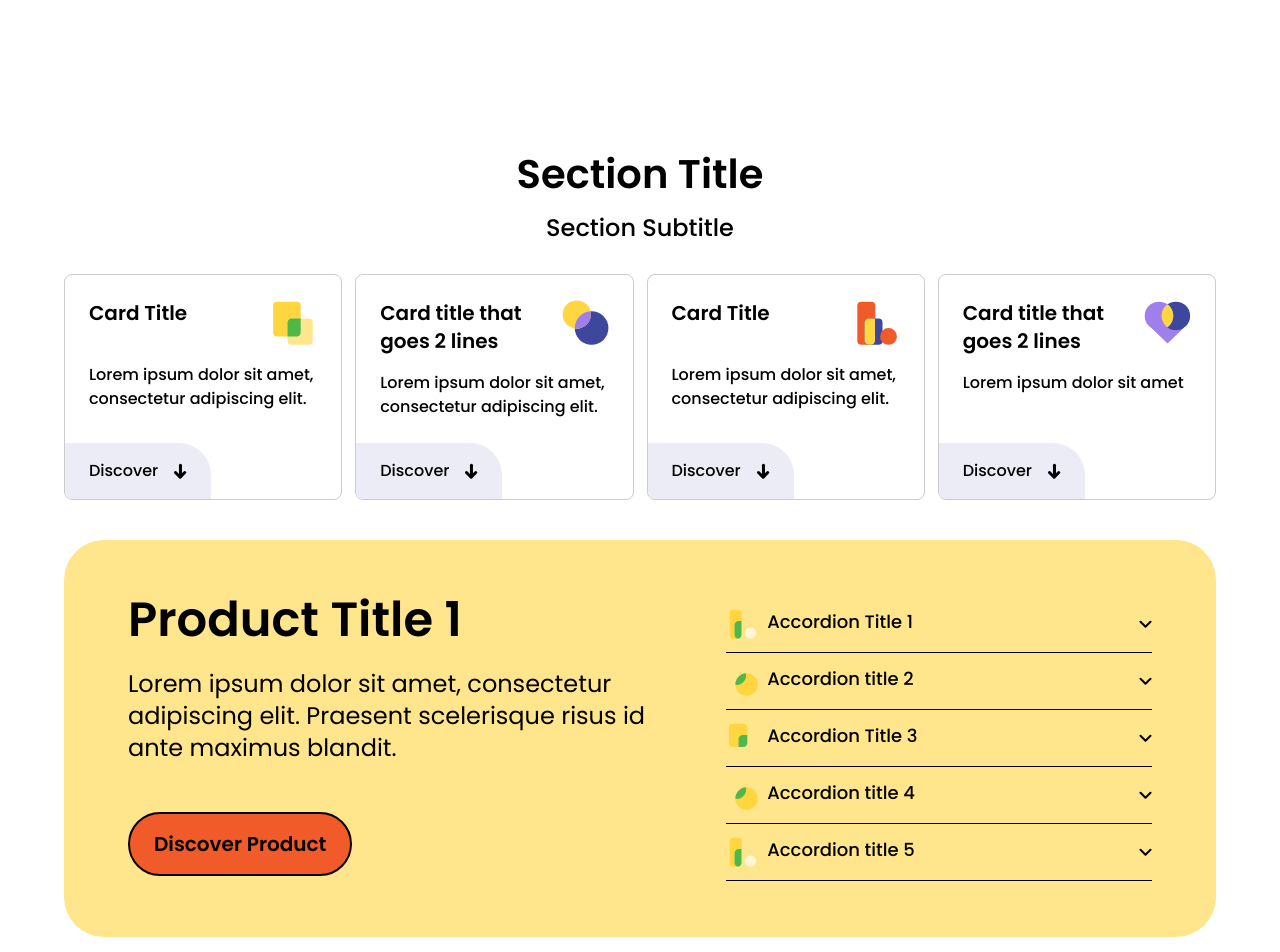
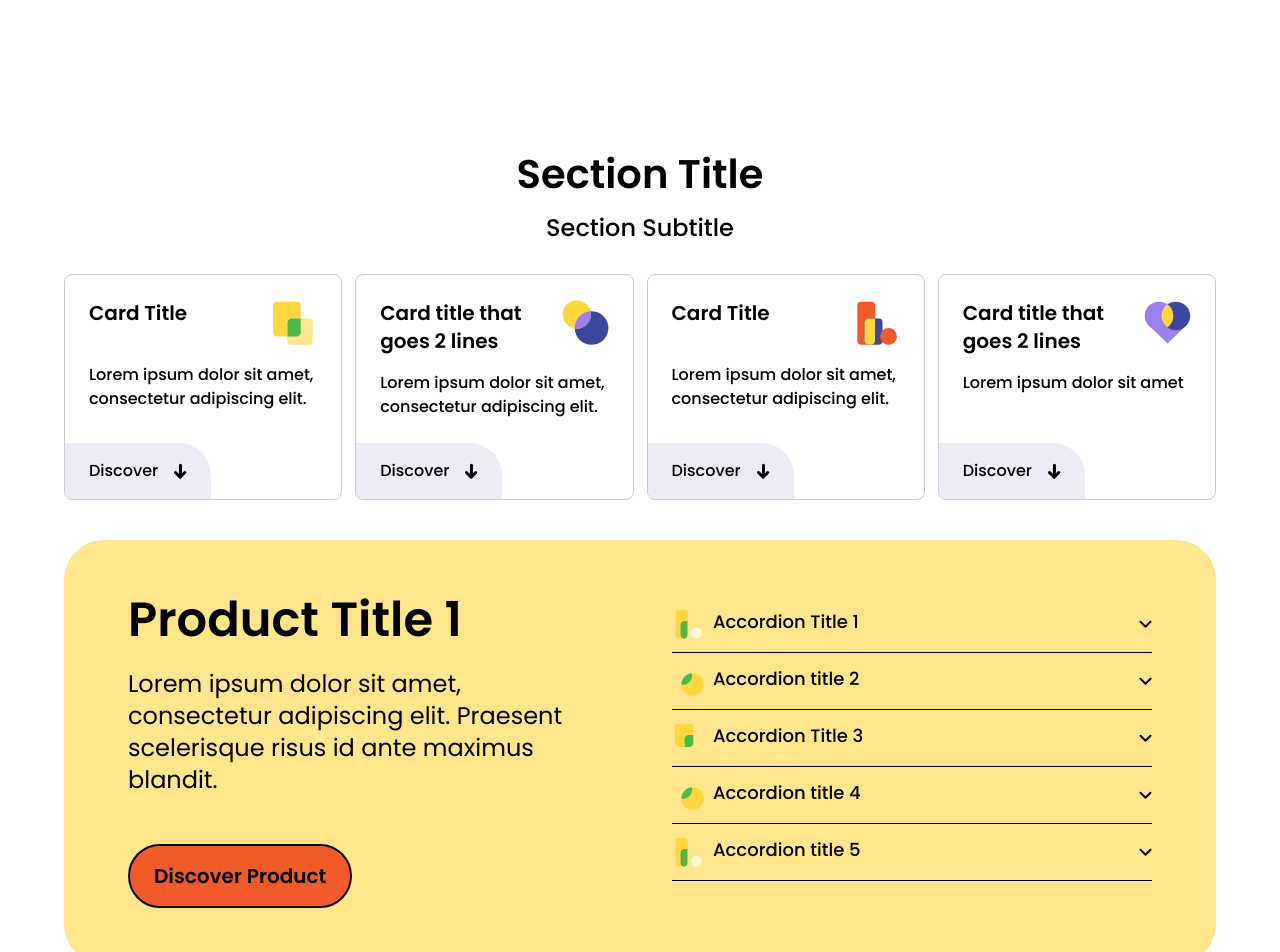
Before and after one commit to rachit-bhusal/FE-Coding-Challenge-V1-Rachit, a React (Vite) app: page / in a window 1280 px wide. Shown: the top 952 px of the page. Built offline with nearby package versions, Linux system fonts and the light colour scheme.

Commit message:
responsive issues fixed

```diff
--- a/src/App.jsx
+++ b/src/App.jsx
@@ -7,7 +7,7 @@ import TabContentWrapper from './components/Wrappers/TabContentWrapper';
 function App() {
 	const [activeTab, setActiveTab] = useState('tab1');
 	return (
-		<section className='max-w-[108rem] flex flex-col items-center m-4 pt-32 px-12'>
+		<section className='lg:max-w-[108rem] flex flex-col items-center m-4 pt-32 px-12'>
 			<h1 className='font-semibold text-[1.75rem] lg:text-[2.5rem] pb-2'>Section Title</h1>
 			<h2 className='text-lg font-medium lg:text-2xl'>Section Subtitle</h2>
 			<div className='flex flex-col gap-[0.812rem] mt-[1.9rem] lg:flex-row'>
--- a/src/components/Cards/Card.jsx
+++ b/src/components/Cards/Card.jsx
@@ -5,7 +5,6 @@ import CardButton from './CardButton';
 
 const Card = ({ title, icon, description, buttonLabel, id, setActiveTab, activeTab }) => {
 	const [accordionIsOpen, setAccordionIsOpen] = useState(false);
-
 	const handleClick = () => {
 		setActiveTab(id);
 		setAccordionIsOpen(!accordionIsOpen);
@@ -14,12 +13,12 @@ const Card = ({ title, icon, description, buttonLabel, id, setActiveTab, activeT
 	return (
 		<div
 			onClick={handleClick}
-			className={`flex flex-col cursor-pointer lg:border rounded-lg border-[#CCCCCC] bg-white text-black overflow-hidden justify-between lg:hover:shadow-md transition ease-in delay-150 w-full lg:w-1/4 shadow-[0px_6px_0px_#FFD540] lg:shadow-none ${
-				accordionIsOpen ? `shadow-none rounded-[2.5rem] lg:rounded-lg  max-w-[50rem]` : ``
+			className={`flex flex-col cursor-pointer lg:border rounded-lg border-[#CCCCCC] bg-white text-black overflow-hidden justify-between lg:hover:shadow-md w-full lg:w-1/4 shadow-[0px_6px_0px_#FFD540] lg:shadow-none ${
+				activeTab === id && accordionIsOpen ? `shadow-none rounded-[2.5rem] lg:rounded-lg` : ``
 			}`}>
-			<div className='lg:p-6 px-8 py-6 pb-[0.625rem]'>
+			<div className='lg:p-6 px-8 py-6 pb-[0.625rem] w-full'>
 				<div className='flex flex-row-reverse items-center justify-end gap-6 pb-4 lg:justify-between lg:flex-row lg:items-start'>
-					{accordionIsOpen ? (
+					{activeTab === id && accordionIsOpen ? (
 						<span className='lg:hidden text-[#3C479D]'>-</span>
 					) : (
 						<span className='lg:hidden text-[#3C479D]'>+</span>
--- a/src/components/TabCards/Accordion.jsx
+++ b/src/components/TabCards/Accordion.jsx
@@ -3,10 +3,14 @@ import DownArrowAccordion from '../Icons/AccordionIcons/DownArrowAccordion';
 
 const Accordion = ({ title, icon, description }) => {
 	const [isOpen, setIsOpen] = useState(false);
+	const handleClick = (e) => {
+		e.stopPropagation();
+		setIsOpen(!isOpen);
+	};
 
 	return (
-		<div className='border-b-[0.062rem] border-black w-[26.61rem]'>
-			<button className='flex flex-row items-center justify-between w-full h-14' onClick={() => setIsOpen(!isOpen)}>
+		<div className='border-b-[0.062rem] border-black'>
+			<button className='flex flex-row items-center justify-between w-full h-14' onClick={handleClick}>
 				<div className='flex gap-2'>
 					{icon}
 					<span className='text-lg font-medium'>{title}</span>
--- a/src/components/TabCards/TabCard.jsx
+++ b/src/components/TabCards/TabCard.jsx
@@ -11,17 +11,22 @@ const TabCard = ({ title, description }) => {
 		setShowMyModal(false);
 	};
 	return (
-		<div className='lg:flex lg:flex-row lg:justify-between lg:gap-16 bg-[#FFE58C] lg:rounded-[2.5rem] rounded-3xl px-16 py-14 lg:w-full'>
-			<div>
-				<p className='pb-6 text-5xl font-semibold xl:text-balance text-wrap'>{title}</p>
-				<p className='pb-12 text-2xl font-normal text-wrap'>{description}</p>
-				<TabButton label='Discover Product' setShowMyModal={setShowMyModal} />
+		<div className='flex flex-col lg:flex-row lg:justify-between gap-10 lg:gap-16 bg-[#FFE58C] lg:rounded-[2.5rem] rounded-3xl px-16 py-14 lg:w-full'>
+			<div className='flex flex-col gap-6 lg:gap-0 lg:basis-2/4'>
+				<p className='text-3xl font-semibold lg:pb-6 lg:text-5xl xl:text-balance text-wrap'>{title}</p>
+				<p className='text-xl font-normal lg:pb-12 lg:text-2xl max-w-64 lg:max-w-full'>{description}</p>
+				<div className='hidden lg:block'>
+					<TabButton label='Discover Product' setShowMyModal={setShowMyModal} />
+				</div>
 				<Modal onClose={dontShowMyModal} visible={showMyModal} />
 			</div>
-			<div>
+			<div className='flex flex-col lg:basis-2/4'>
 				{accordionData.map((item) => {
 					return <Accordion key={item.id} title={item.title} icon={item.icon} description={item.description} />;
 				})}
+			</div>
+			<div className='block lg:hidden'>
+				<TabButton label='Discover Product' setShowMyModal={setShowMyModal} />
 			</div>
 		</div>
 	);
--- a/src/index.css
+++ b/src/index.css
@@ -16,6 +16,7 @@ body {
 	display: flex;
 	justify-content: center;
 	background-color: #f7f7f7;
+	width: 100%;
 }
 
 @media screen and (min-width: 1030px) {
```
